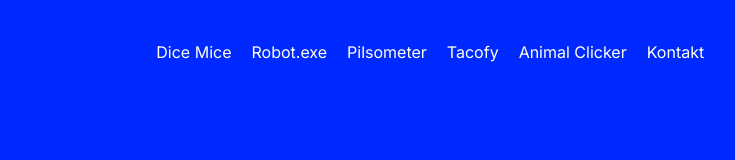
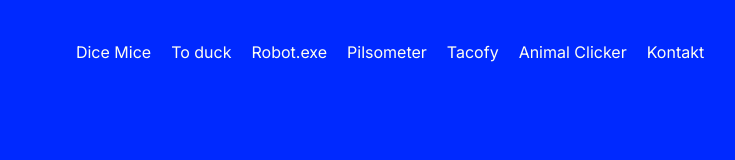
Before and after one commit to martinmolvaer/martin, a Next.js app: page / in a window 1280 px wide. Shown: the top 160 px of the page, without its empty margins (531-1266 px from the left). Built offline with nearby package versions, Linux system fonts and the light colour scheme.

Commit message:
add toduck

```diff
--- a/pages/index.js
+++ b/pages/index.js
@@ -29,6 +29,9 @@ export default function Home() {
         <a className="link" href="https://dicemice.vercel.app/">
           Dice Mice
         </a>
+        <a className="link" href="https://to-duck.vercel.app">
+          To duck
+        </a>
         <a className="link" href="https://robot-rust.vercel.app/">
           Robot.exe
         </a>
```
